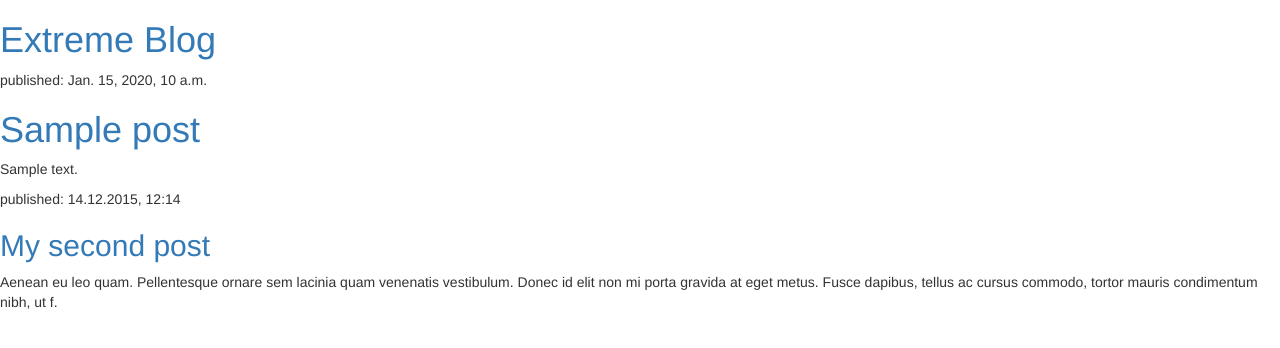
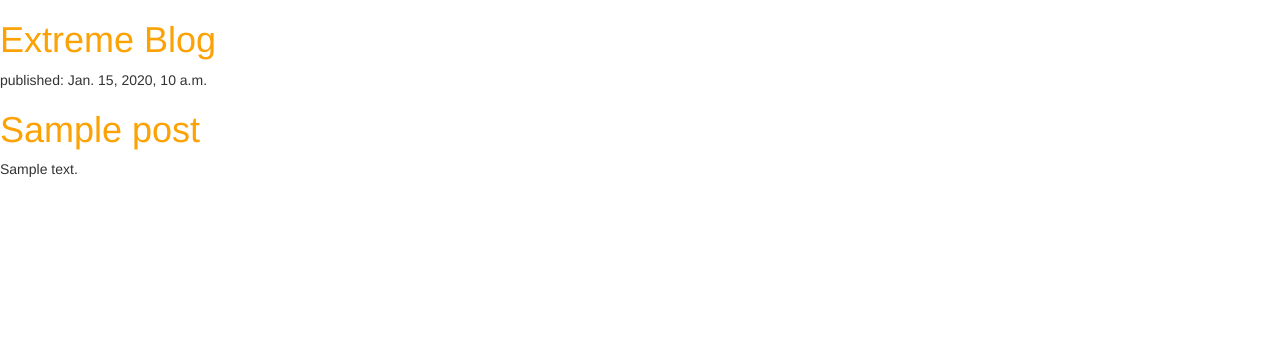
Before and after one commit to smrey/my-first-blog, a Django app: template blog/templates/blog/post_list.html in a window 1280 px wide. Shown: the top 348 px of the page. Run offline with Django 3.2, Linux system fonts and the light colour scheme; the template is opened without the code that fills it: values that come from a table or form of the project are taken from there, others are empty; tables that the repository leaves empty hold one stand-in row (values such as "Sample post"); some libraries are stand-ins or nearby versions.

Commit message:
Modified templates to display posts from database.

```diff
--- /dev/null
+++ b/blog/migrations/static/css/blog.css
@@ -0,0 +1,3 @@
+h1 a {
+    color: #FCA205;
+}
--- a/blog/templates/blog/post_list.html
+++ b/blog/templates/blog/post_list.html
@@ -1,8 +1,10 @@
+{% load staticfiles %}
 <html>
     <head>
+        <title>Stinky Location</title>
         <link rel="stylesheet" href="//maxcdn.bootstrapcdn.com/bootstrap/3.2.0/css/bootstrap.min.css">
-<link   rel="stylesheet" href="//maxcdn.bootstrapcdn.com/bootstrap/3.2.0/css/bootstrap-theme.min.css">
-        <title>Stinky Location</title>
+        <link   rel="stylesheet" href="//maxcdn.bootstrapcdn.com/bootstrap/3.2.0/css/bootstrap-theme.min.css">
+        <link rel="stylesheet" href="{% static 'css/blog.css' %}">
     </head>
     <body>
         <div>
@@ -11,16 +13,10 @@
 
         {% for post in posts %}
             <div>
-            <p>published: {{ post.published_date }}</p>
-            <h1><a href="">{{ post.title }}</a></h1>
-            <p>{{ post.text|linebreaks }}</p>
+                <p>published: {{ post.published_date }}</p>
+                <h1><a href="">{{ post.title }}</a></h1>
+                <p>{{ post.text|linebreaks }}</p>
             </div>
         {% endfor %}
-
-        <div>
-            <p>published: 14.12.2015, 12:14</p>
-            <h2><a href="">My second post</a></h2>
-            <p>Aenean eu leo quam. Pellentesque ornare sem lacinia quam venenatis vestibulum. Donec id elit non mi porta gravida at eget metus. Fusce dapibus, tellus ac cursus commodo, tortor mauris condimentum nibh, ut f.</p>
-        </div>
     </body>
 </html>
```
